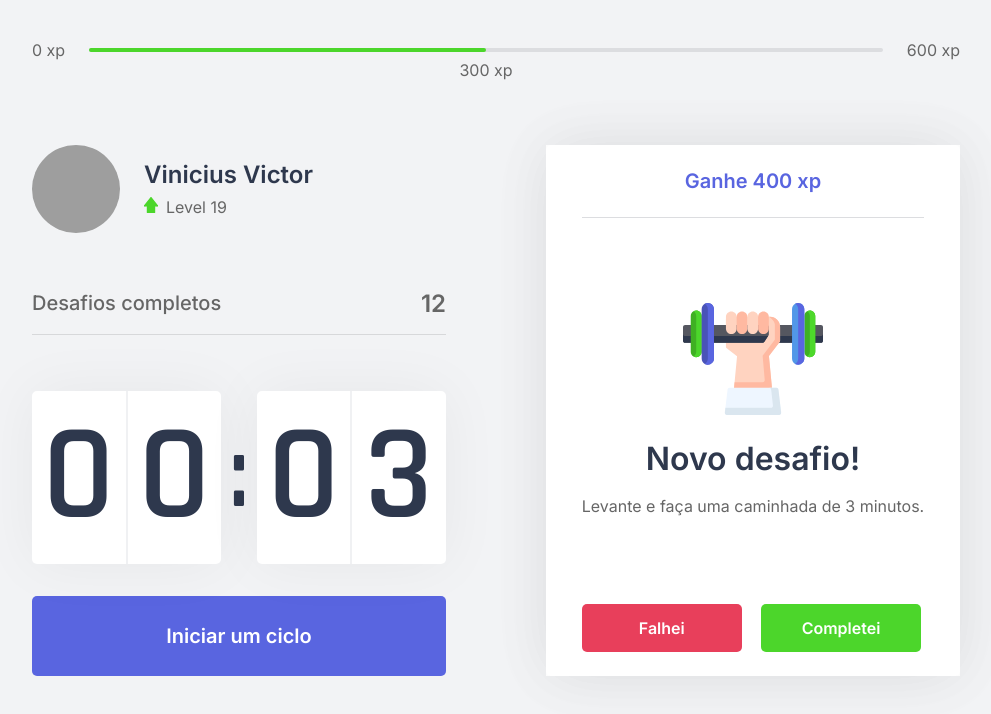
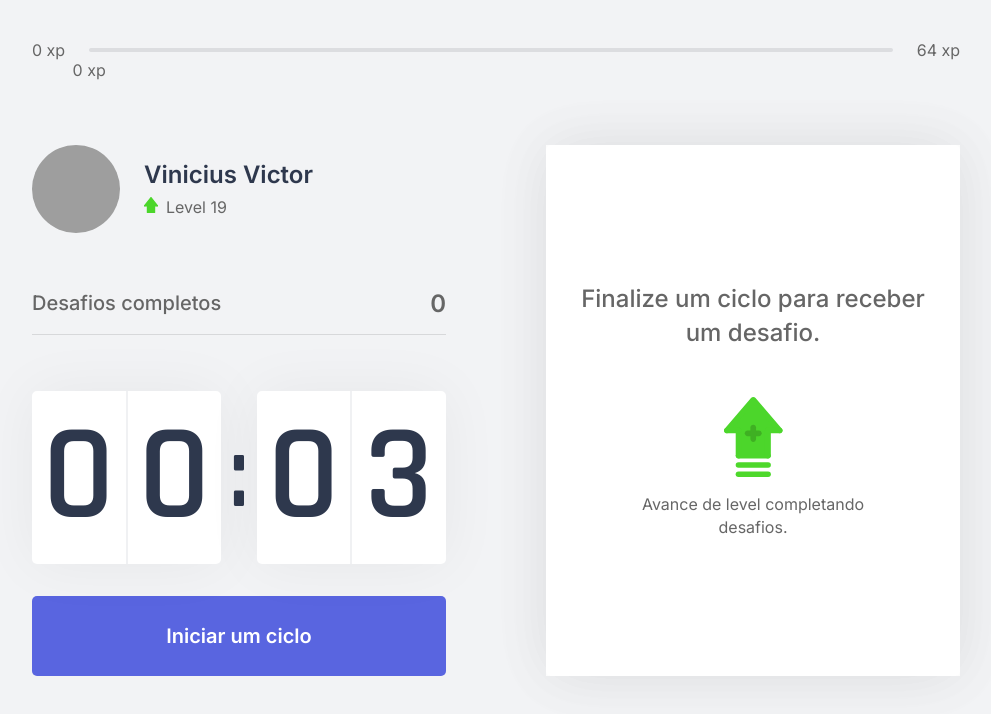
Before and after one commit to martinsvinicius/moveit-nlw, a Next.js app: page / in a window 1280 px wide. Shown: the top 714 px of the page, without its empty margins (144-1135 px from the left). Built offline with nearby package versions, Linux system fonts and the light colour scheme; grey boxes are pictures that could not be loaded.

Commit message:
finalizando o ChallengesContext

```diff
--- a/src/components/ChallengeBox.tsx
+++ b/src/components/ChallengeBox.tsx
@@ -4,26 +4,22 @@
 import styles from "../styles/components/ChallengeBox.module.css";
 
 export function ChallengeBox() {
-  const contextData = useContext(ChallengesContext);
-
-  console.log(contextData);
-
-  const hasActiveChallenge = true;
+  const { activeChallenge, resetChallenge } = useContext(ChallengesContext);
 
   return (
     <div className={styles.challengeBoxContainer}>
-      {hasActiveChallenge ? (
+      {activeChallenge ? (
         <div className={styles.challengeActive}>
-          <header>Ganhe 400 xp</header>
+          <header>Ganhe {activeChallenge.amount} xp</header>
 
           <main>
-              <img src="icons/body.svg" alt="Hand"/>
+              <img src={`icons/${activeChallenge.type}.svg`} alt="Hand"/>
               <strong>Novo desafio!</strong>
-              <p>Levante e faça uma caminhada de 3 minutos.</p>
+              <p>{activeChallenge.description}</p>
           </main>
 
           <footer>
-              <button type="button" className={styles.challengeFailButton}>Falhei</button>
+              <button type="button" className={styles.challengeFailButton} onClick={resetChallenge} >Falhei</button>
               <button type="button" className={styles.challengeSucceededButton}>Completei</button>
           </footer>
         </div>
--- a/src/components/CompletedChallengers.tsx
+++ b/src/components/CompletedChallengers.tsx
@@ -1,11 +1,15 @@
 //styles
+import { useContext } from "react";
+import { ChallengesContext } from "../contexts/ChallengesContext";
 import styles from "../styles/components/CompletedChallengers.module.css";
 
 export function CompletedChallengers() {
+  const { challengesCompleted } = useContext(ChallengesContext);
+
   return (
     <div className={styles.completedChallengersContainer}>
       <span>Desafios completos</span>
-      <span>12</span>
+      <span>{challengesCompleted}</span>
     </div>
   );
 }
--- a/src/components/ExpericenceBar.tsx
+++ b/src/components/ExpericenceBar.tsx
@@ -1,53 +1,23 @@
-import { useState, useEffect } from "react";
+import { useState, useEffect, useContext } from "react";
+import { ChallengesContext } from "../contexts/ChallengesContext";
 
 //styles
 import styles from '../styles/components/ExperienceBar.module.css'
 
 export function ExperienceBar() {
-    const [xp, setXp] = useState(50);
-    const [xpValue, setXpValue] = useState(300);
+    const { currentExperience, experienceToNextLevel } = useContext(ChallengesContext);
 
-    useEffect(() => {
-        setXpValue(600 * (xp/100))
-    }, [xp]);
-
-    function handlerRemoveXP() {
-        if (xp === 0) {
-            alert('Você não pode mais remover XPs');
-        } else {
-            setXp(xp - 10);
-        }
-    }
-
-    function handlerAddXP() {
-        if (xp === 100) {
-            alert('Você não pode mais adicionar XPs');
-        } else {
-            setXp(xp + 10);
-        }
-    }
+    const percentToNextLevel = Math.round(100*currentExperience)/experienceToNextLevel;
 
     return(
         <header className={styles.experienceBar}>
             <span>0 xp</span>
             <div>
-                <div style={{ width: `${xp}%` }} />
+                <div style={{ width: `${percentToNextLevel}%` }} />
 
-                <span className={styles.currentExperience} style={{ left: `${xp}%` }}>{xpValue} xp</span>
+                <span className={styles.currentExperience} style={{ left: `${percentToNextLevel}%` }}>{currentExperience} xp</span>
             </div>
-            <span> 600 xp</span>
+            <span> {experienceToNextLevel} xp</span>
         </header>
     );
 }
-
-/**
- * <header className={styles.experienceBar}>
-        <span><button className={styles.removeXP} onClick={handlerRemoveXP} > - </button> 0 xp</span>
-        <div>
-            <div style={{ width: `${xp}%` }} />
-
-            <span className={styles.currentExperience} style={{ left: `${xp}%` }}>{xpValue} xp</span>
-        </div>
-        <span> 600 xp <button className={styles.addXP} onClick={handlerAddXP}> + </button></span>
-    </header>
- */
--- a/src/contexts/ChallengesContext.tsx
+++ b/src/contexts/ChallengesContext.tsx
@@ -1,12 +1,21 @@
 import { createContext, useState, ReactNode } from "react";
-import challenges from '../../challenges.json';
+import challenges from "../../challenges.json";
+
+interface Challenge {
+  type: 'body' | 'eye';
+  description: string;
+  amount: number;
+}
 
 interface ChallengesContextData {
   level: number;
-  levelUp: VoidFunction;
+  levelUp: () => void;
   currentExperience: number;
   challengesCompleted: number;
-  startNewChallenge: VoidFunction;
+  startNewChallenge: () => void;
+  activeChallenge: Challenge;
+  resetChallenge: () => void;
+  experienceToNextLevel: number;
 }
 
 interface ChallengesProviderProps {
@@ -16,29 +25,43 @@
 export const ChallengesContext = createContext({} as ChallengesContextData);
 
 export function ChallengesProvider(props: ChallengesProviderProps) {
+  //States
   const [level, setLevel] = useState(1);
   const [currentExperience, setCurrentExperience] = useState(0);
   const [challengesCompleted, setChallengesCompleted] = useState(0);
+  const [activeChallenge, setActiveChallenge] = useState(null);
 
+  const experienceToNextLevel = Math.pow((level + 1) * 4, 2)
+
+  //Variables
   const data = {
     level,
     levelUp,
     currentExperience,
     challengesCompleted,
     startNewChallenge,
+    activeChallenge,
+    resetChallenge,
+    experienceToNextLevel
   };
 
+  //Functions
   function levelUp() {
     setLevel(level + 1);
   }
 
   function startNewChallenge() {
-    const challengeList = challenges;
+    const randomIndex = Math.floor(Math.random() * challenges.length);
+    const challenge = challenges[randomIndex];
 
-    const random = Math.floor(Math.random() * challengeList.length);
-    console.log(random, challengeList[random]);
+    setActiveChallenge(challenge);
   }
 
+  function resetChallenge() {
+    setActiveChallenge(null);
+  }
+
+  //Component
   return (
     <ChallengesContext.Provider value={data}>
       {props.children}
```
